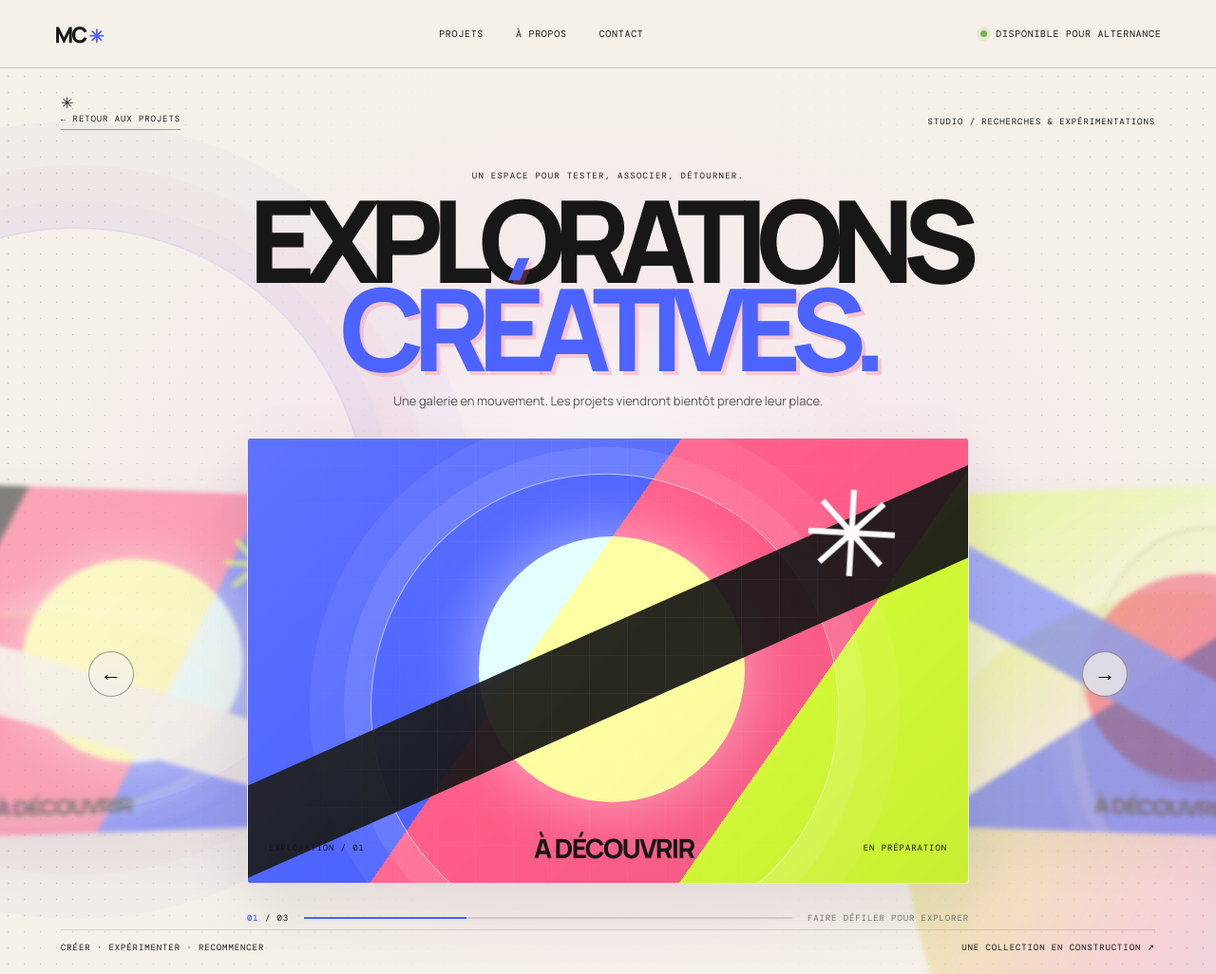
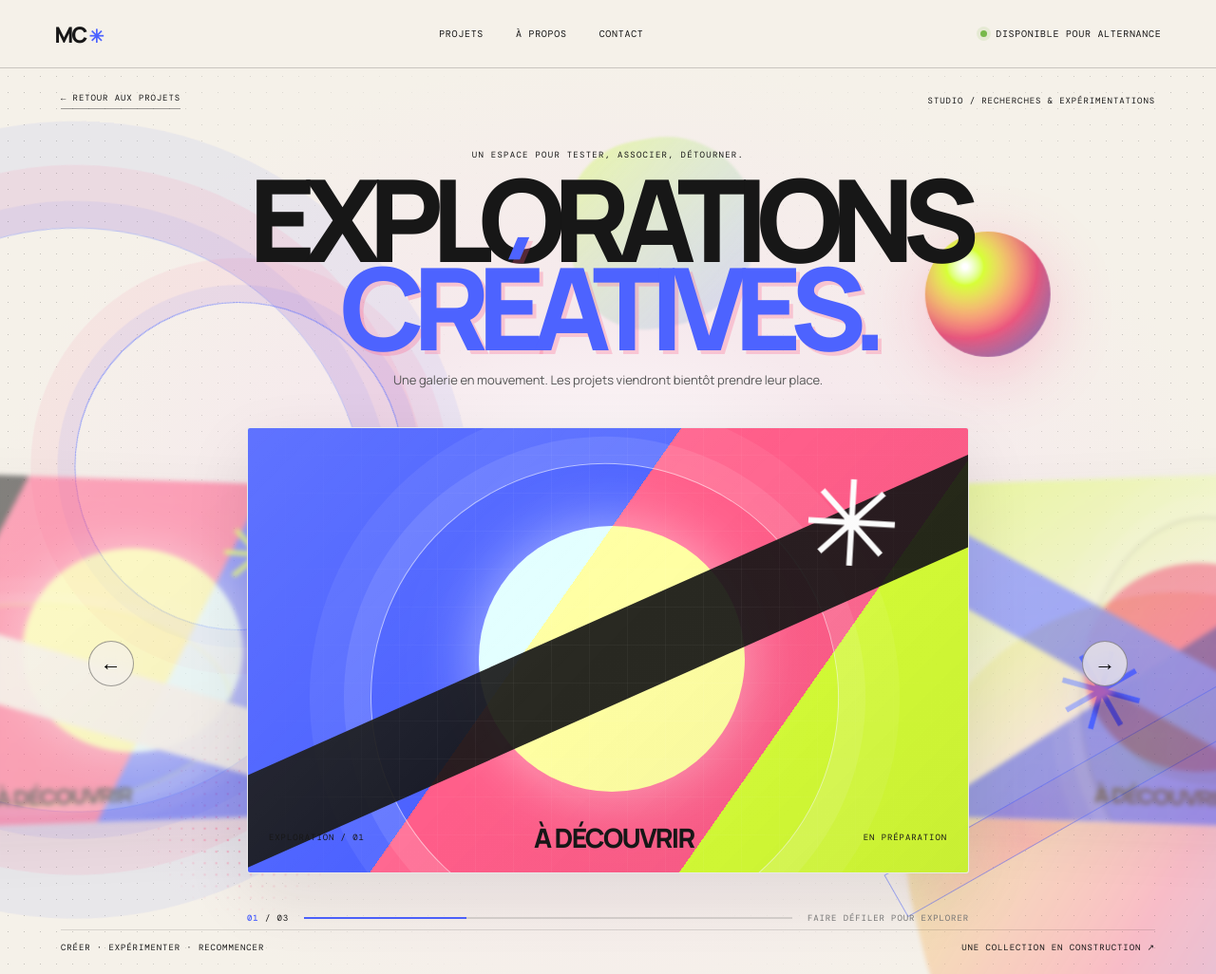
Before and after one commit to marie04caboche-source/portfolio, a Jekyll site: the page built from _projects/projets-creatifs.md, in a window 1280 px wide and 1026 px high. Shown: the whole window at 95% size. Built offline with Jekyll 4.4.1, drawn with Linux system fonts in a browser that asks for light colours.

Commit message:
Create layered animated Creative Studio background

```diff
--- a/assets/css/style.css
+++ b/assets/css/style.css
@@ -1259,3 +1259,31 @@ a.project-card:hover .home-case-art:before,
 a.project-card:focus-visible .home-case-art:before{
   transform:scale(1.16) rotate(18deg);
 }
+
+
+/* Creative Studio atmosphere — animated layers behind the gallery */
+.creative-gallery{--atmo-a:#4d63ff;--atmo-b:#ff5e8a;--atmo-c:#d7ff36;--pointer-x:0;--pointer-y:0;--gallery-hue:0}
+.creative-gallery:before,.creative-gallery:after{transition:background 1.1s ease,box-shadow 1.1s ease,border-color 1.1s ease}
+.creative-gallery:before{border-color:color-mix(in srgb,var(--atmo-a) 34%,transparent);box-shadow:0 0 0 28px color-mix(in srgb,var(--atmo-a) 8%,transparent),0 0 0 66px color-mix(in srgb,var(--atmo-b) 9%,transparent),0 0 0 112px color-mix(in srgb,var(--atmo-a) 7%,transparent)}
+.creative-gallery:after{background:linear-gradient(135deg,color-mix(in srgb,var(--atmo-c) 48%,transparent),color-mix(in srgb,var(--atmo-b) 36%,transparent) 52%,color-mix(in srgb,var(--atmo-a) 38%,transparent))}
+.creative-atmosphere{position:absolute;inset:0;z-index:0;overflow:hidden;pointer-events:none;perspective:900px}
+.atmo-shape{position:absolute;display:block;will-change:transform;transition:background 1s ease,border-color 1s ease,box-shadow 1s ease;transform-style:preserve-3d}
+.atmo-ring{width:clamp(180px,27vw,390px);aspect-ratio:1;left:5%;top:27%;border:1px solid color-mix(in srgb,var(--atmo-a) 65%,transparent);border-radius:50%;box-shadow:0 0 0 18px color-mix(in srgb,var(--atmo-a) 8%,transparent),0 0 0 46px color-mix(in srgb,var(--atmo-b) 8%,transparent);animation:atmo-float-a 19s ease-in-out infinite alternate,atmo-spin 46s linear infinite}
+.atmo-orb{width:clamp(65px,10vw,145px);aspect-ratio:1;right:13%;top:17%;border-radius:50%;background:radial-gradient(circle at 32% 28%,#fff 0 2%,var(--atmo-c) 15%,var(--atmo-b) 58%,color-mix(in srgb,var(--atmo-a) 75%,transparent) 100%);box-shadow:inset -16px -18px 30px #17171730,0 15px 65px color-mix(in srgb,var(--atmo-b) 30%,transparent);animation:atmo-float-b 13s ease-in-out infinite alternate}
+.atmo-ribbon{width:clamp(220px,35vw,510px);height:clamp(22px,4vw,55px);right:-7%;bottom:18%;border:1px solid color-mix(in srgb,var(--atmo-a) 50%,transparent);background:linear-gradient(90deg,transparent,color-mix(in srgb,var(--atmo-b) 23%,transparent),color-mix(in srgb,var(--atmo-c) 25%,transparent),transparent);transform:rotate(-27deg);filter:blur(.2px);animation:atmo-ribbon 17s ease-in-out infinite alternate}
+.atmo-cross{font-size:clamp(55px,9vw,120px);right:7%;bottom:24%;line-height:1;color:var(--atmo-a);text-shadow:0 0 35px color-mix(in srgb,var(--atmo-a) 30%,transparent);animation:atmo-float-a 15s ease-in-out infinite alternate-reverse,atmo-spin 34s linear infinite}
+.atmo-dots{width:clamp(110px,17vw,245px);height:clamp(110px,17vw,245px);left:12%;bottom:7%;opacity:.4;background-image:radial-gradient(var(--atmo-b) 1.4px,transparent 1.6px);background-size:12px 12px;mask-image:radial-gradient(circle,#000 20%,transparent 72%);animation:atmo-float-b 21s ease-in-out infinite alternate}
+.atmo-disc{width:clamp(100px,15vw,220px);aspect-ratio:1;left:47%;top:8%;border-radius:42% 58% 63% 37%;background:linear-gradient(145deg,color-mix(in srgb,var(--atmo-c) 65%,transparent),color-mix(in srgb,var(--atmo-a) 28%,transparent));filter:blur(1px);opacity:.6;animation:atmo-morph 18s ease-in-out infinite alternate}
+.creative-gallery-head,.creative-gallery-intro,.creative-carousel,.creative-gallery-footer{position:relative;z-index:1}
+.creative-gallery-texture{z-index:0}
+.creative-gallery-intro,.creative-gallery-head,.creative-gallery-footer{pointer-events:auto}
+.creative-gallery[data-active="1"]{--atmo-a:#ff5e8a;--atmo-b:#d7ff36;--atmo-c:#4d63ff}
+.creative-gallery[data-active="2"]{--atmo-a:#d7ff36;--atmo-b:#4d63ff;--atmo-c:#ff5e8a}
+.creative-gallery[data-active="0"]{--atmo-a:#4d63ff;--atmo-b:#ff5e8a;--atmo-c:#d7ff36}
+@keyframes atmo-float-a{0%{translate:0 0}50%{translate:22px -18px}100%{translate:-12px 24px}}
+@keyframes atmo-float-b{0%{translate:0 0;scale:1}100%{translate:-26px 30px;scale:1.08}}
+@keyframes atmo-spin{to{rotate:360deg}}
+@keyframes atmo-ribbon{0%{translate:0 0;rotate:-5deg}100%{translate:-35px 20px;rotate:5deg}}
+@keyframes atmo-morph{0%{border-radius:42% 58% 63% 37%;rotate:-18deg;scale:1}100%{border-radius:66% 34% 39% 61%;rotate:18deg;scale:1.16}}
+@media(max-width:700px){.atmo-ring{left:-19%;top:28%}.atmo-orb{right:2%;top:16%}.atmo-ribbon{right:-25%;bottom:16%}.atmo-cross{right:2%;bottom:17%}.atmo-dots{left:-8%;bottom:5%}.atmo-disc{left:38%;top:9%}}
+@media(prefers-reduced-motion:reduce){.atmo-shape{animation:none!important;transition:none!important}}
```
